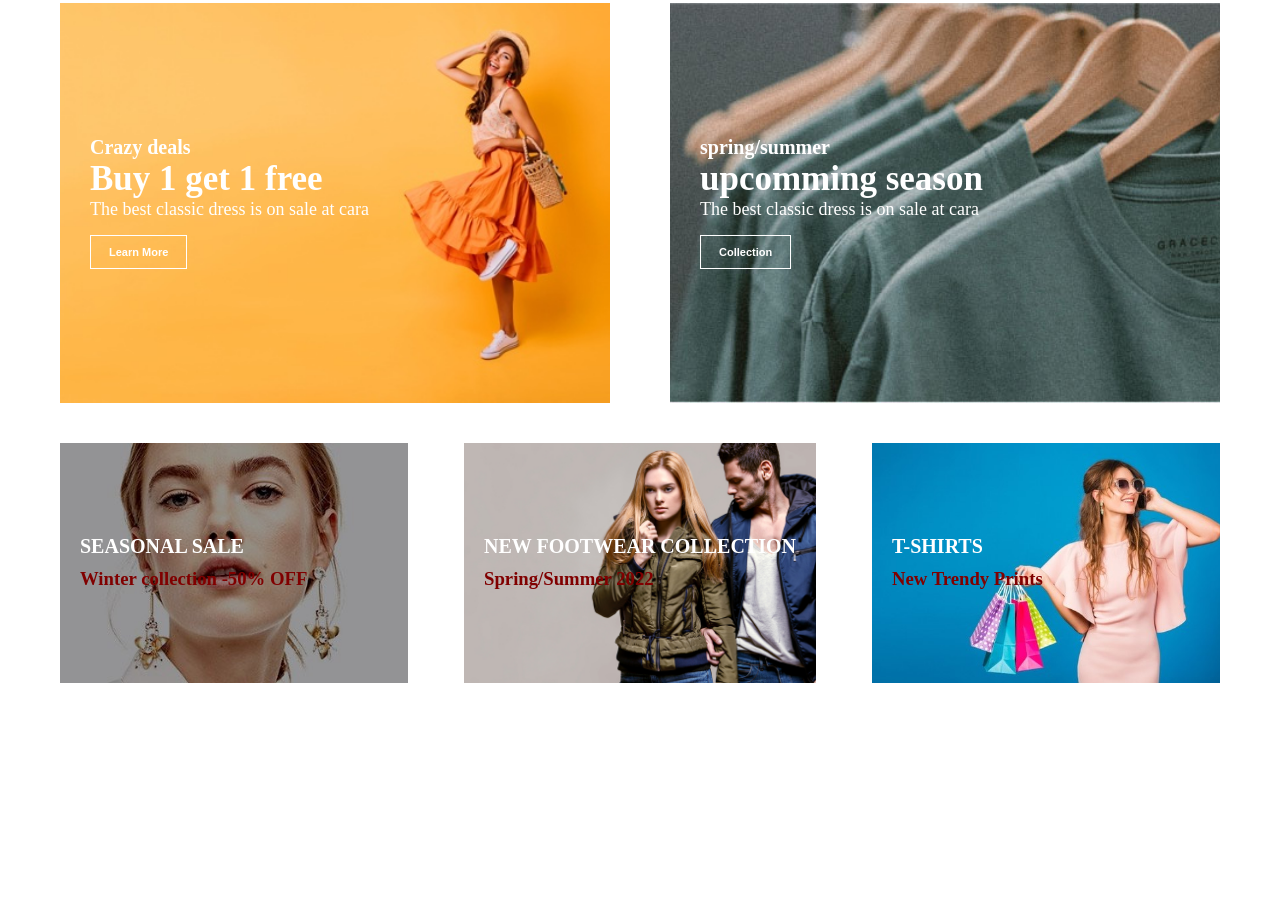
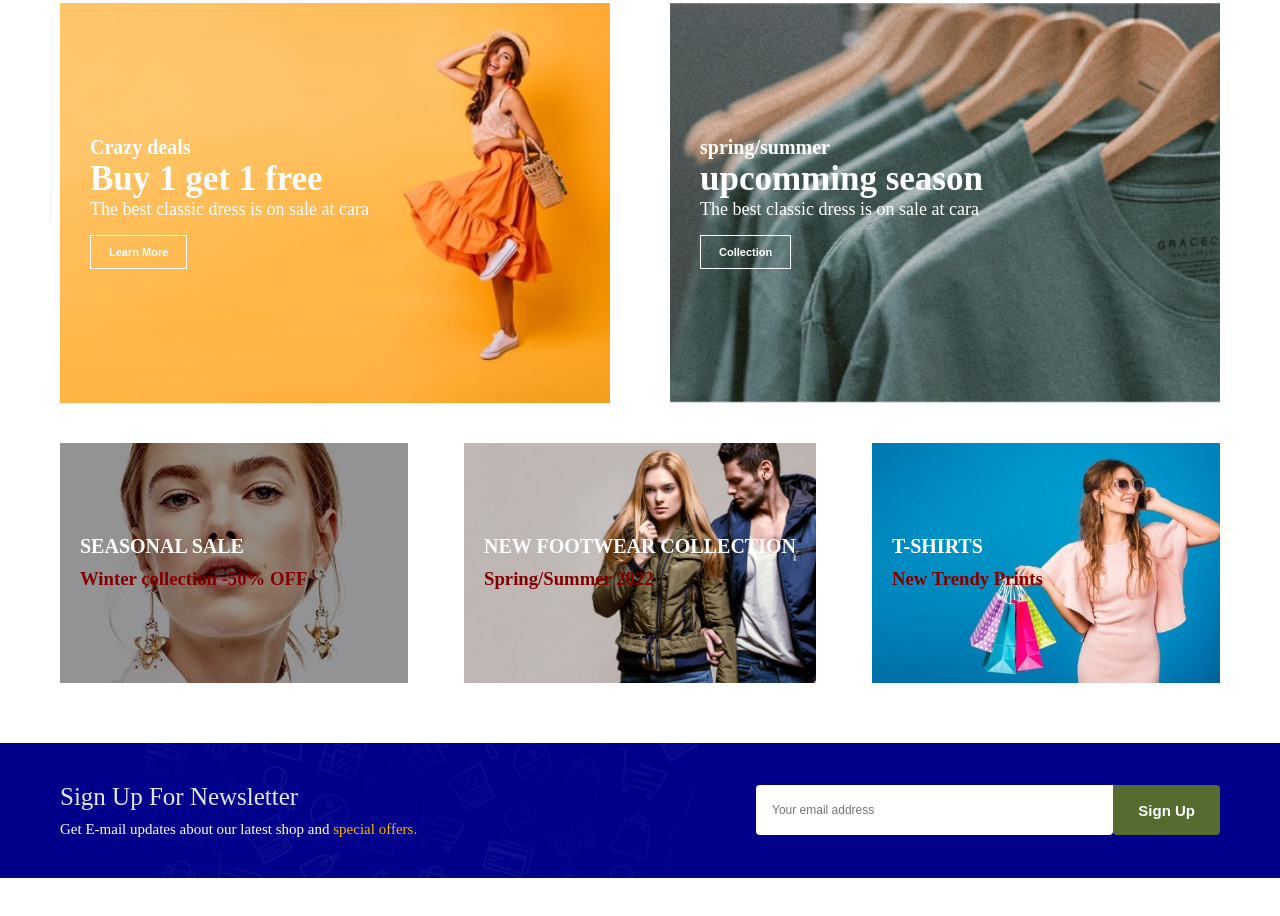
Before and after one commit to ayanzahid-dev/E-commerce, a plain HTML site: page index.html in a window 1280 px wide. Shown: the part 3444-4360 px from the top of the page. Before the commit the page ends 4147 px from the top, so only its background shows below. Drawn offline with Linux system fonts and the light colour scheme.

Commit message:
newsletter

```diff
--- a/index.html
+++ b/index.html
@@ -375,6 +375,17 @@
         </div>
     </section>
 
+    <section id="newsletter" class="section-p1 section-m1">
+        <div class="newstext">
+            <h4>Sign Up For Newsletter</h4>
+            <p>Get E-mail updates about our latest shop and <span>special offers.</span></p>
+        </div>
+        <div class="form">
+            <input type="text" placeholder="Your email address">
+            <button class="normal">Sign Up</button>
+        </div>
+    </section>
+
 
 
 
--- a/style.css
+++ b/style.css
@@ -393,3 +393,52 @@ button.white {
     background-image: url(img/product/b18.jpg );
 
 }
+#newsletter{
+    display: flex;
+    justify-content: space-between;
+    flex-wrap: wrap;
+    align-items:center ;
+    background-image: url(img/product/b14.png);
+    background-repeat: no-repeat;
+    background-color: darkblue;
+    background-position: 20% 30%;
+}
+
+#newsletter h4{
+    font-size: 25px;
+    font-weight: 300;
+    color: #E3E6F3;
+}
+#newsletter p{
+    font-size: 15px;
+    font-weight: 300;
+    color: white;
+    padding-top: 10px;
+}
+#newsletter p span{
+    color: #FFB600;
+}
+
+#newsletter input{
+    height: 3.125rem;
+    padding: 0px 1.25em;
+    font-size: 12px;
+    width: 100%;
+    border: 1px solid transparent;
+    border-radius: 4px;
+    outline: none;
+    border-top-right-radius: 0px;
+    border-top-right-radius: 0px;
+
+}
+#newsletter button{
+    background-color: darkolivegreen;
+    color: white;
+    white-space: nowrap;
+    border-top-left-radius: 0px;
+    border-top-left-radius: 0px;
+}
+#newsletter .form{
+    display: flex;
+    width: 40%;
+}
```
Also changed, not shown: img/product/b14.png (added).
